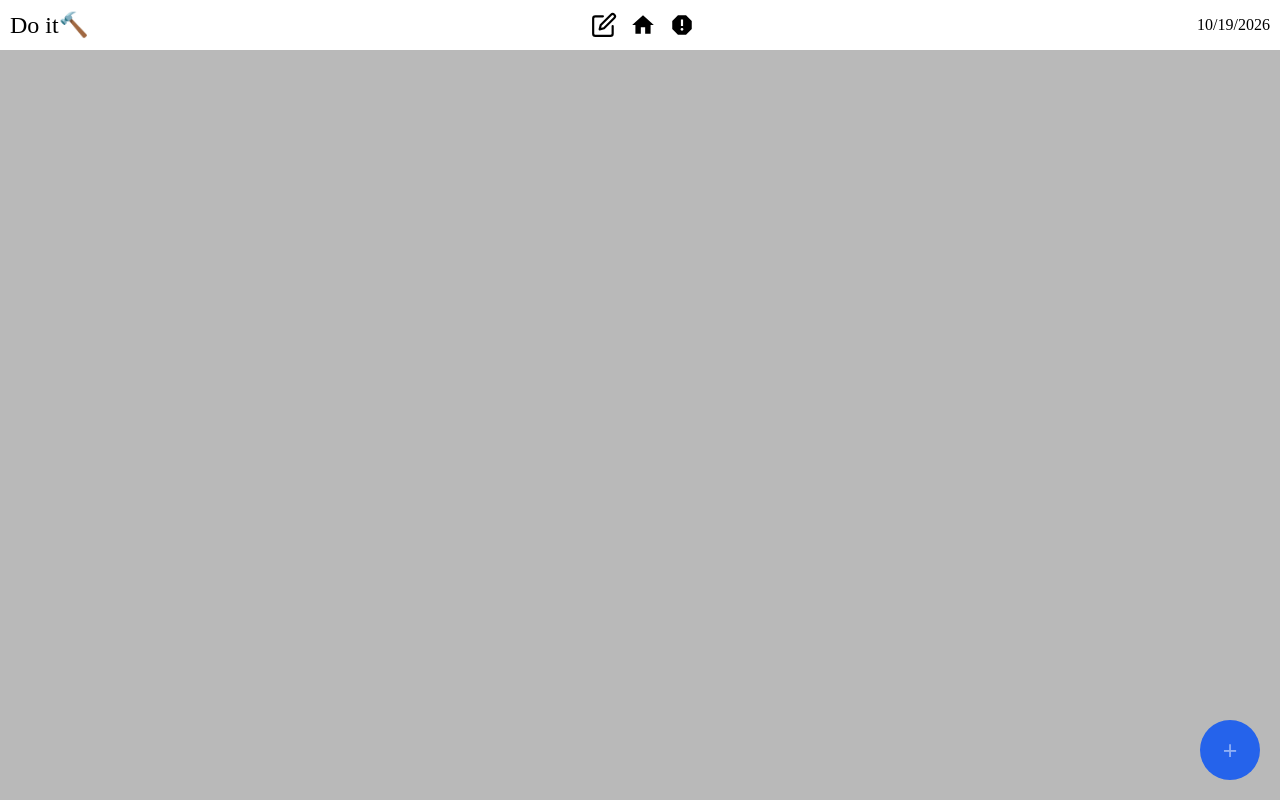
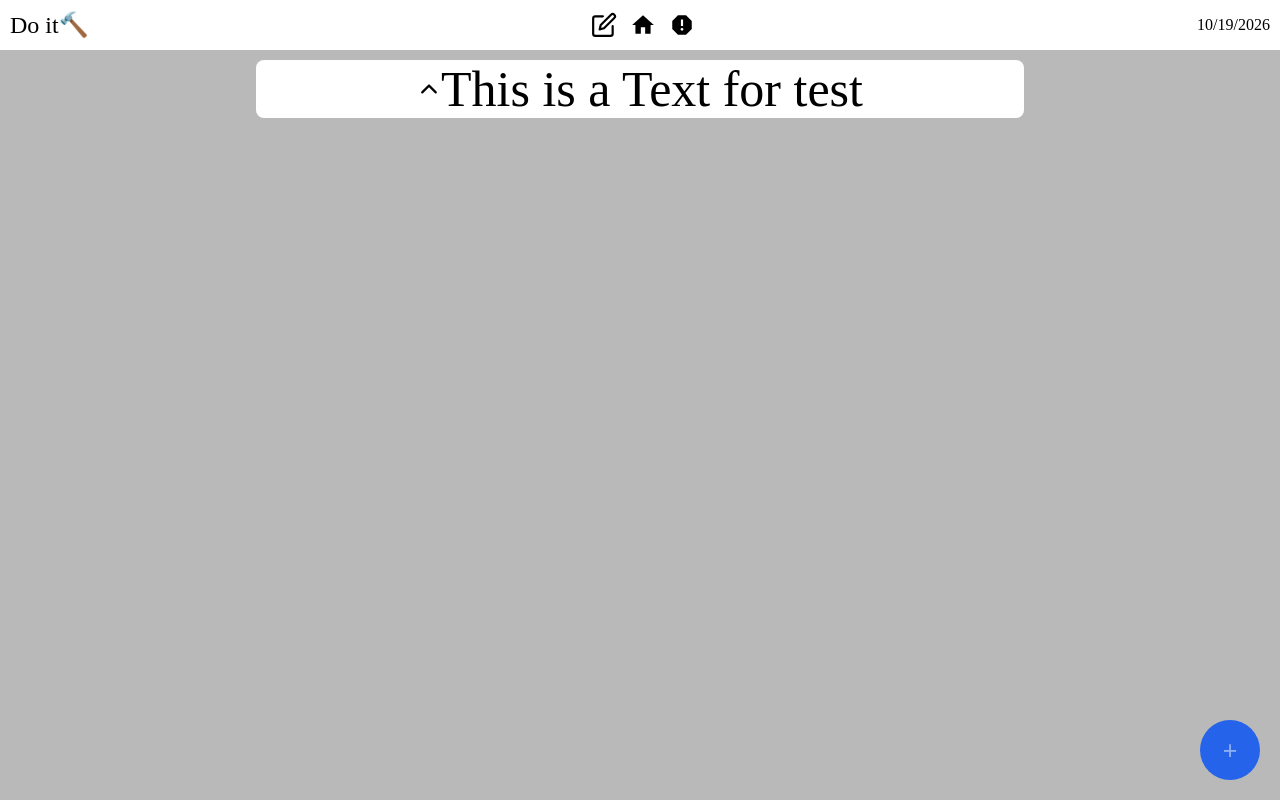
Before and after one commit to webwizard696/Do-it, a React (Vite) app: page / in a window 1280 px wide. Built offline with nearby package versions, Linux system fonts and the light colour scheme.

Commit message:
Icon down and up

```diff
--- a/src/components/Header/Home/Home.jsx
+++ b/src/components/Header/Home/Home.jsx
@@ -1,5 +1,6 @@
 import { useState } from 'react';
 import { BiPlusCircle, BiSolidXCircle  } from 'react-icons/bi';
+import { IoIosArrowDown, IoIosArrowUp } from "react-icons/io";
 import './Home.css';
 import './styleForm.css';
 
@@ -71,6 +72,10 @@ const handleSend = () => {
     setTimeout(() => setXAlert(false), 5000);
 };
 
+    const [inSide, outSide] = useState(false);
+    const answerChange = () => {
+        outSide(!inSide);
+    };
 
     return(
         <>
@@ -124,6 +129,11 @@ const handleSend = () => {
                     {alertMessage}
                 </div>
             )}
+
+            <div className='doIt' onClick={answerChange}>
+                {inSide ? <IoIosArrowDown size={24} /> : <IoIosArrowUp size={24} />}
+                <p>This is a Text for test</p>
+            </div>
         </>
     )
 }
--- a/src/components/Header/Home/styleForm.css
+++ b/src/components/Header/Home/styleForm.css
@@ -169,3 +169,19 @@
     from { opacity: 0; transform: translateY(-20%); }
     to { opacity: 1; transform: translateY(0); }
 }
+
+.doIt {
+    width: 60%;
+    height: auto;
+    background: #fff;
+    margin: 0 auto;
+    margin-top: 10px;
+    align-items: center;
+    justify-content: center;
+    display: flex;
+    border-radius: 8px;
+}
+
+.doIt p {
+    font-size: 50px;
+}
```
